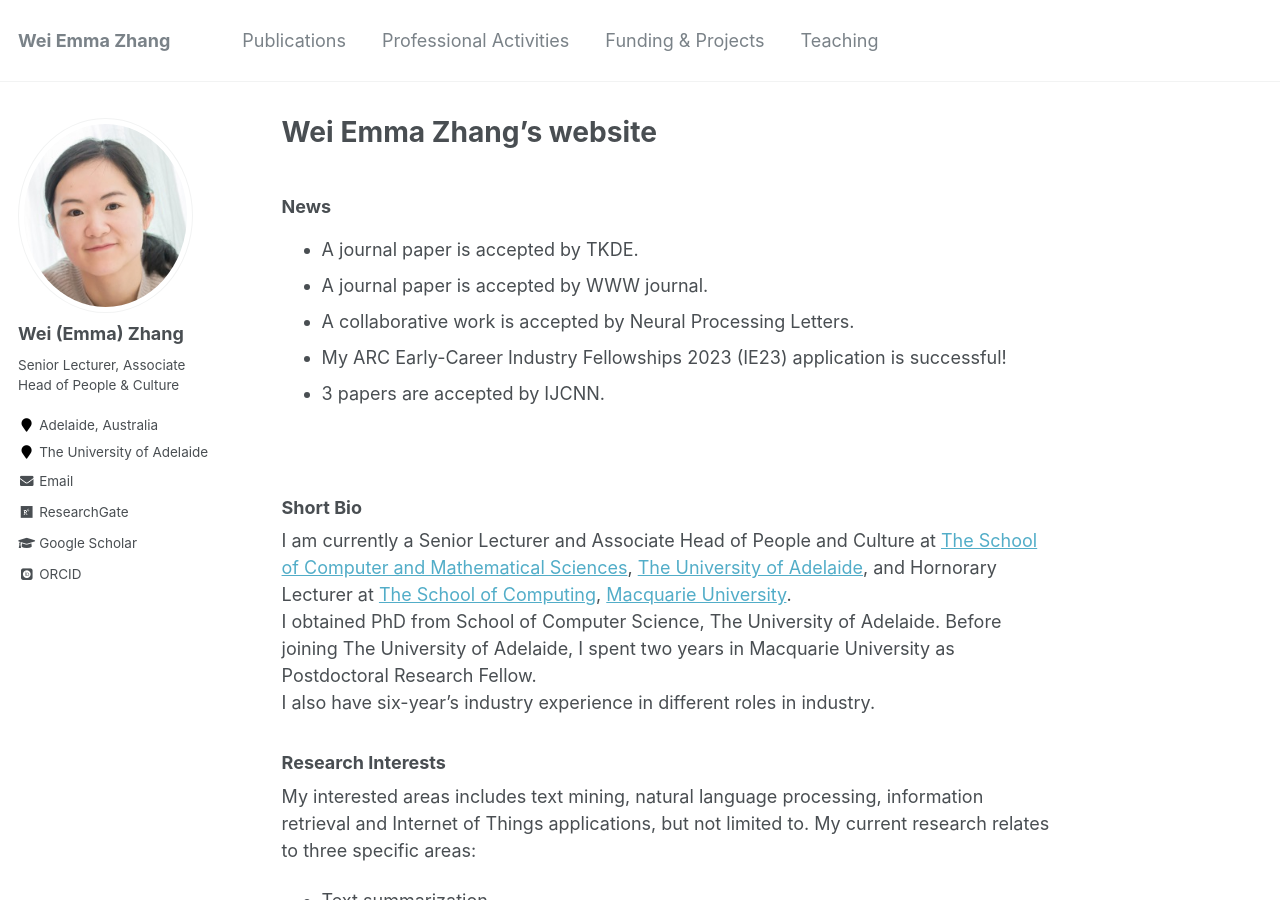
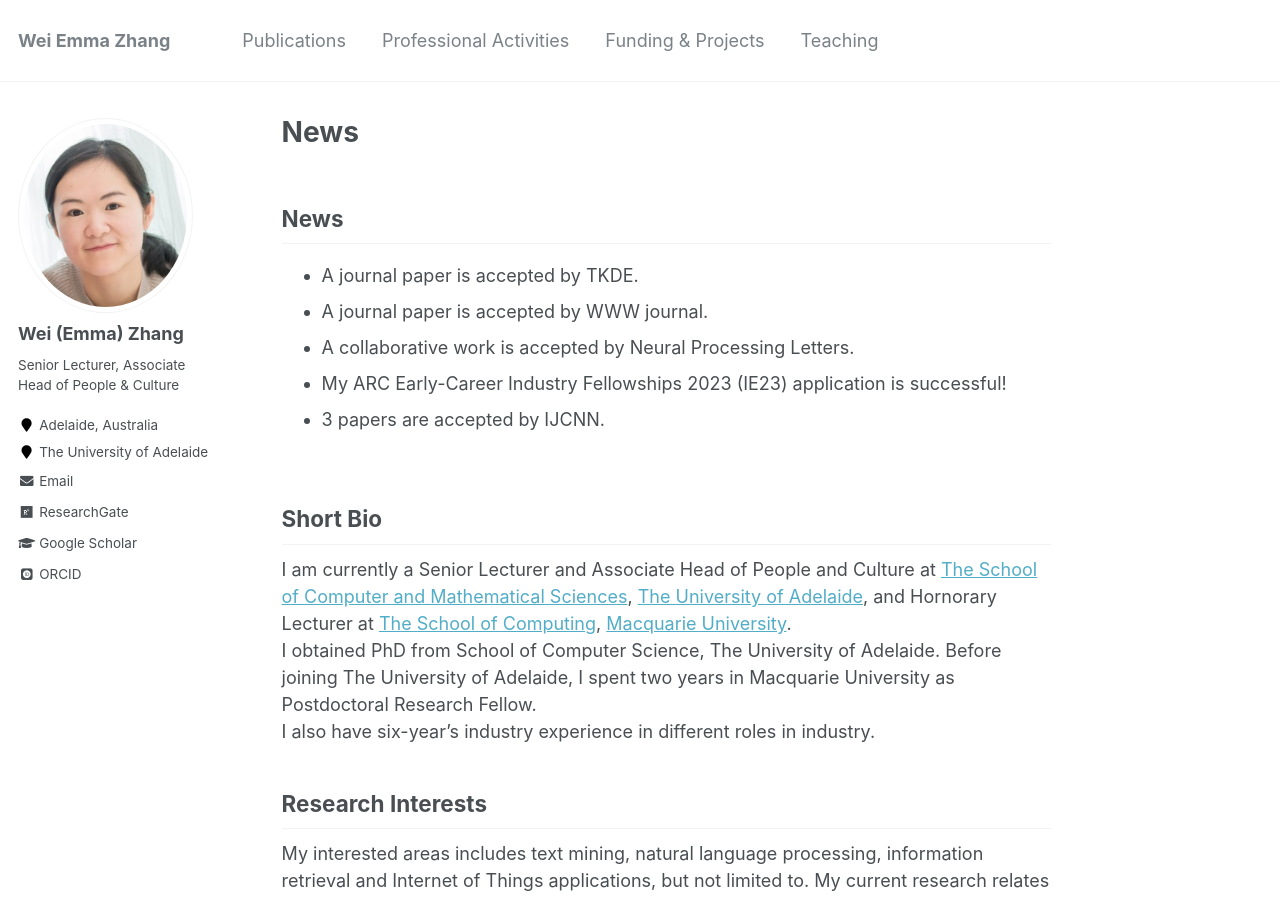
Before and after one commit to weiezhang/weiezhang.github.io, a Jekyll site: the page built from _pages/about.md, in a window 1280 px wide and 900 px high. Built offline with Jekyll 4.4.1, drawn with Linux system fonts in a browser that asks for light colours; some web fonts are replaced; our own code applies the rules of GitHub Pages for plain Markdown files.

Commit message:
Update about.md

```diff
--- a/_pages/about.md
+++ b/_pages/about.md
@@ -1,6 +1,5 @@
 ---
 permalink: /
-title: "Wei Emma Zhang's website"
 excerpt: "About me"
 author_profile: true
 redirect_from:
@@ -8,12 +7,12 @@ redirect_from:
   - /about.html
 ---
 
-### News
+## News
 * A journal paper is accepted by TKDE.
 * A journal paper is accepted by WWW journal.
 * A collaborative work is accepted by Neural Processing Letters.
 * My ARC Early-Career Industry Fellowships 2023 (IE23) application is successful!
-* 3 papers are accepted by IJCNN. <br>
+* 3 papers are accepted by IJCNN.
 	<!--News history-->
 	 <!--
 	&bull; A journal paper is accepted by TNSM. Congratulaitons Subhash! <br>
@@ -25,13 +24,13 @@ redirect_from:
 	  &bull; Our  survey paper about adversarial attack in NLP is selected as Five Outstanding Articles by EiC of TIST. <br>
 	   &bull; Our survey paper on Multi-document Summarization is accepted by ACM Computing Surveys. <br-->
 
-### Short Bio
+## Short Bio
 I am currently a Senior Lecturer and Associate Head of People and Culture at [The School of Computer and Mathematical Sciences](https://set.adelaide.edu.au/mathematical-sciences), [The University of Adelaide](http://www.adelaide.edu.au), and Hornorary Lecturer at [The School of Computing](https://www.mq.edu.au/faculty-of-science-and-engineering/departments-and-schools/school-of-computing), [Macquarie University](http://www.mq.edu.au/).
 I obtained PhD from School of Computer Science, The University of Adelaide. Before joining The University of Adelaide, I spent two years in Macquarie University as Postdoctoral Research Fellow.
 I also have six-year's industry experience in different roles in industry.
 
 
-### Research Interests
+## Research Interests
  My interested areas includes text mining, natural language processing, information retrieval and Internet of Things applications, but not limited to.
 My current research relates to three specific areas:
 - Text summarization
@@ -41,7 +40,7 @@ My current research relates to three specific areas:
 - Autonomous Vehicles
 
 
-### Recruiting
+## Recruiting
 I am seeking highly motivated and focused research students with backgrounds and interests in Computer Science, Mathematics, and Engineering.
 You may look at the scholarship webpage for [domestic](https://www.adelaide.edu.au/graduatecentre/scholarships/research/) or [international](https://www.adelaide.edu.au/graduatecentre/scholarships/research-international/) student. For Chinese student, you could take a look of the [Adelaide University China Fee Scholarship (CSC)](https://scholarships.adelaide.edu.au/Scholarships/postgraduate-research/all-faculties/adelaide-university-china-fee-scholarships-china).
 Further equiries, please email me directly.
```
